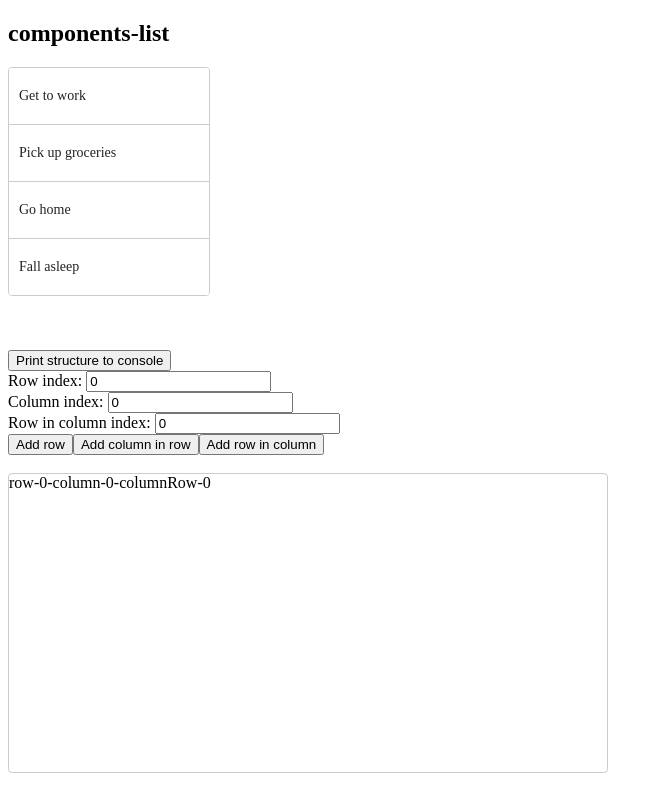
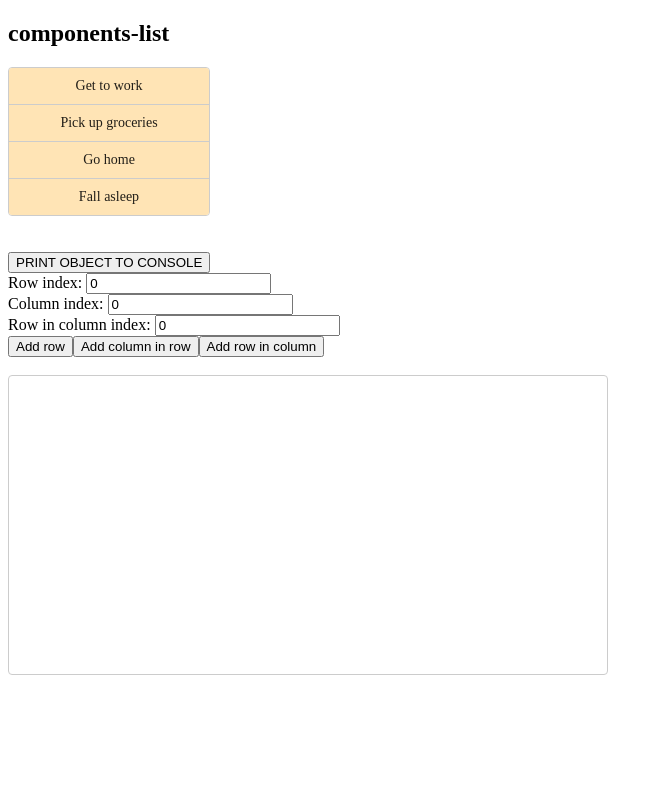
Before and after one commit to danielChrzanowski/DragDropPOC, an Angular app: page / in a window 1280 px wide. Shown: the whole page, without its empty margins (0-663 px from the left). Built offline with nearby package versions, Linux system fonts and the light colour scheme.

Commit message:
dimensions

```diff
--- a/src/app/app.component.html
+++ b/src/app/app.component.html
@@ -10,8 +10,8 @@
   </div>
 </div>
 
-<br/><br/><br/>
-<button (click)="printStructureToConsole()">Print structure to console</button><br/>
+<br/><br/>
+<button (click)="printObjectToConsole()">PRINT OBJECT TO CONSOLE</button><br/>
 Row index: <input #rowIndex type="number" value="0"/><br/>
 Column index: <input #columnIndex type="number" value="0"/><br/>
 Row in column index: <input #rowInColumnIndex type="number" value="0"/><br/>
@@ -34,7 +34,6 @@ Row in column index: <input #rowInColumnIndex type="number" value="0"/><br/>
            [id]="rowInColumn.id"
            cdkDropList
            class="row-in-column">
-        {{rowInColumn.id}}
         <div *ngFor="let data of rowInColumn.data" cdkDrag class="component">{{data}}</div>
       </div>
     </div>
--- a/src/app/app.component.scss
+++ b/src/app/app.component.scss
@@ -43,17 +43,18 @@ $boxHeight: var(--box-height);
 }
 
 .component {
-  padding: 20px 10px;
+  padding: 10px;
+  background: moccasin;
   border-bottom: solid 1px #ccc;
   color: rgba(0, 0, 0, 0.87);
   display: flex;
   flex-direction: row;
   align-items: center;
-  justify-content: space-between;
+  justify-content: center;
   box-sizing: border-box;
   cursor: move;
-  background: white;
   font-size: 14px;
+  height: 100%;
 }
 
 .component:last-child {
--- a/src/app/app.component.ts
+++ b/src/app/app.component.ts
@@ -14,8 +14,11 @@ export class AppComponent implements OnInit {
     width: 600,
     height: 300,
     rows: [{
+      height: undefined,
       columns: [{
+        width: undefined,
         columnRows: [{
+          height: undefined,
           id: this.generateId(0, 0, 0),
           data: []
         }]
@@ -66,8 +69,10 @@ export class AppComponent implements OnInit {
 
   addRow(rowIndex: number): void {
     this.box.rows.splice(rowIndex, 0, {
+      height: undefined,
       columns: [{
-        columnRows: [{id: this.generateId(0, 0, 0), data: []}]
+        width: undefined,
+        columnRows: [{height: undefined, id: this.generateId(0, 0, 0), data: []}]
       }]
     });
     this.regenerateAllIds();
@@ -75,7 +80,9 @@ export class AppComponent implements OnInit {
 
   addColumnInRow(rowIndex: number, columnIndex: number, rowInColumnIndex: number): void {
     this.box.rows[rowIndex]?.columns.splice(columnIndex, 0, {
+      width: undefined,
       columnRows: [{
+        height: undefined,
         id: this.generateId(rowIndex, columnIndex, rowInColumnIndex),
         data: []
       }]
@@ -85,6 +92,7 @@ export class AppComponent implements OnInit {
 
   addRowInColumn(rowIndex: number, columnIndex: number, rowInColumnIndex: number): void {
     this.box.rows[rowIndex]?.columns[columnIndex].columnRows.splice(rowInColumnIndex, 0, {
+      height: undefined,
       id: this.generateId(rowIndex, columnIndex, rowInColumnIndex),
       data: []
     });
@@ -95,8 +103,8 @@ export class AppComponent implements OnInit {
     return `row-${row}-column-${column}-columnRow-${columnRow}`;
   }
 
-  printStructureToConsole(): void {
-    console.log(this.box)
+  printObjectToConsole(): void {
+    console.log("BOX:", this.box)
   }
 
   private regenerateAllIds(): void {
@@ -111,20 +119,23 @@ export class AppComponent implements OnInit {
 }
 
 interface Box {
-  width: number;
-  height: number;
+  width: number | undefined;
+  height: number | undefined;
   rows: Row[];
 }
 
 interface Row {
+  height: number | undefined;
   columns: Column[];
 }
 
 interface Column {
+  width: number | undefined;
   columnRows: ColumnRow[];
 }
 
 interface ColumnRow {
+  height: number | undefined;
   id: string;
   data: string[];
 }
```
